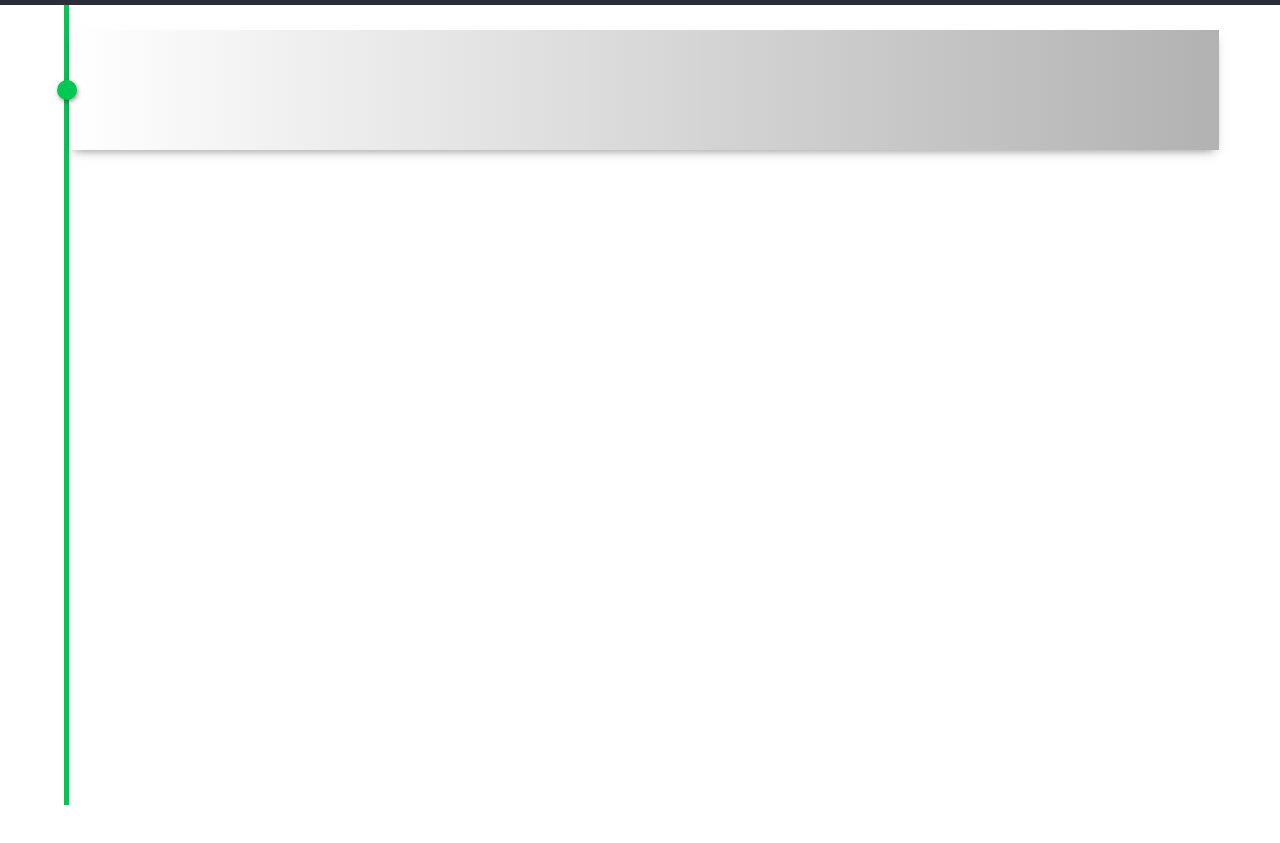
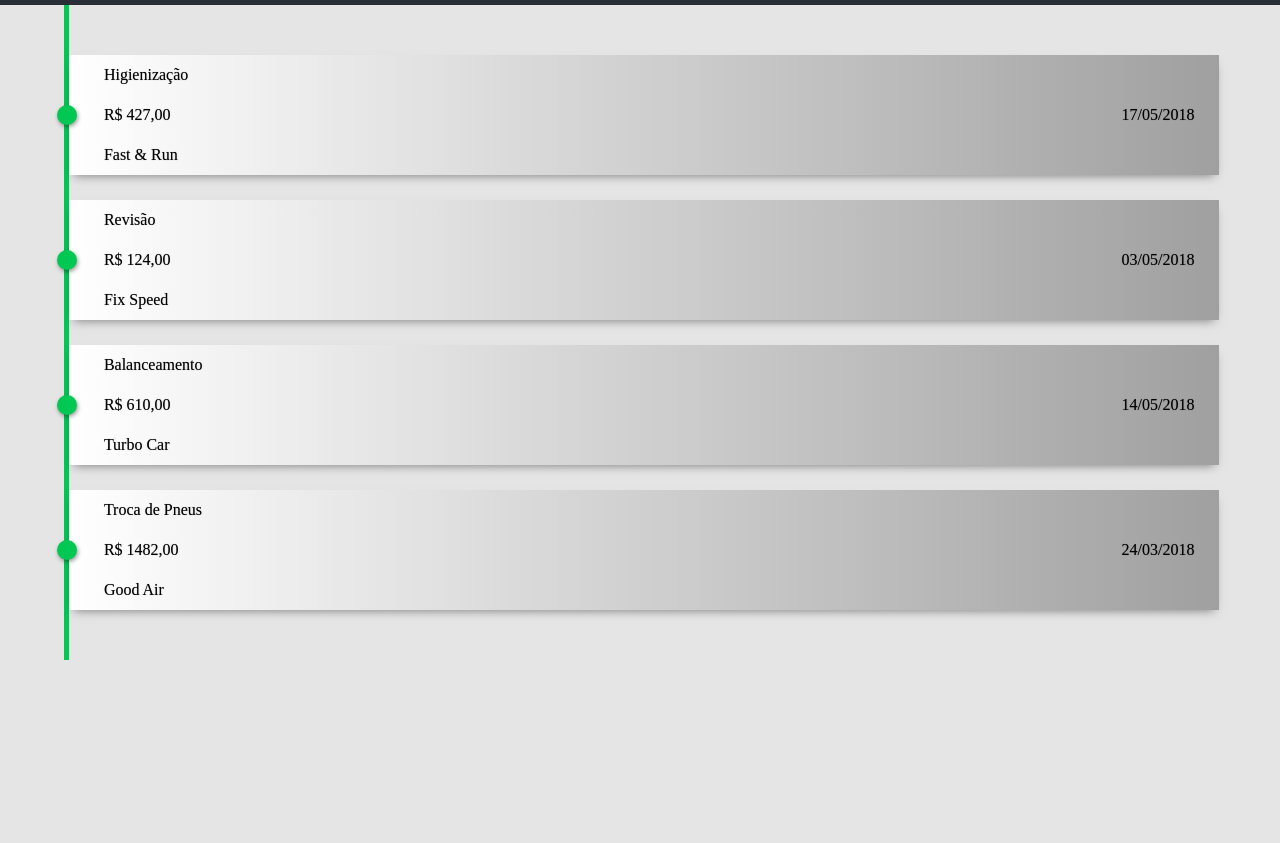
Before and after one commit to kah-eek/Portal-Auto-Center-Mobile, a website: page www/clientService.html in a window 1280 px wide. Shown: the part 45-888 px from the top of the page. After the commit the page ends 800 px from the top, so only its background shows below. Drawn offline with Linux system fonts and the light colour scheme; a web font is replaced by a local one.

Commit message:
finish client services page

```diff
--- a/www/assets/css/clientService.css
+++ b/www/assets/css/clientService.css
@@ -1,4 +1,10 @@
 /* CSS */
+
+body
+{
+  background:rgba(204,204,204,0.5);
+  background-color: rgba(204,204,204,0.5);
+}
 
 /*Main content*/
 .main
@@ -25,7 +31,6 @@
 {
   margin-left: 5%;
   width: 5px;
-  height: 100vh;
 }
 
 /*Card's container*/
@@ -33,13 +38,16 @@
 {
   padding: 25px 0px;
   width: 95%;
-  height: 100vh;
-  /*background-color: gray;*/
+  /*height: 100%;*/
+  /*background-color: rgba(204,204,204,0.5);*/
 }
 
 /*Card*/
 .card
 {
+  margin: 25px 0px;
+  display: flex;
+  flex-direction: row;
   width: 95%;
   height: 120px;
   box-shadow: 0px 5px 10px -5px rgba(0,0,0,0.5);
@@ -57,6 +65,31 @@
   /*background-color: gold;*/
 }
 
+/*Circle content*/
+.circle-content
+{
+  display: flex;
+  flex-direction: column;
+  justify-content: space-around;
+  width: 100%;
+  height: 100%;
+  /*background-color: green;  */
+}
+.row
+{
+  text-shadow: 0px 0px 1px rgba(0,0,0,0.4);
+  padding: 0px 25px;
+  box-sizing: border-box;
+  display: flex;
+  align-items: center;
+  justify-content: space-between;
+  font-family: general;
+  width: 100%;
+  height: 25px;
+  /*background-color: red;*/
+}
+/**********************************/
+
 /*Circle on timeline*/
 .timeline-circle
 {
--- a/www/clientService.html
+++ b/www/clientService.html
@@ -47,11 +47,112 @@
             <div class="timeline-circle green-light"></div>
           </div>
 
+          <!-- Circle content -->
           <div class="circle-content">
 
+            <!-- Service's name -->
+            <div class="row">
+              <span class="block">Higienização</span>
+            </div>
 
+            <!-- Service's price -->
+            <div class="row">
+              <span class="block">R$ 427,00</span>
+              <span class="block">17/05/2018</span>
+            </div>
+
+            <!-- Partner that lended the service -->
+            <div class="row">
+              <span class="block">Fast & Run</span>
+            </div>
+          </div>
+        </div>
+
+        <!-- Card -->
+        <div class="card">
+
+          <!-- Circle container -->
+          <div class="circle-container">
+            <div class="timeline-circle green-light"></div>
           </div>
 
+          <!-- Circle content -->
+          <div class="circle-content">
+
+            <!-- Service's name -->
+            <div class="row">
+              <span class="block">Revisão</span>
+            </div>
+
+            <!-- Service's price -->
+            <div class="row">
+              <span class="block">R$ 124,00</span>
+              <span class="block">03/05/2018</span>
+            </div>
+
+            <!-- Partner that lended the service -->
+            <div class="row">
+              <span class="block">Fix Speed</span>
+            </div>
+          </div>
+        </div>
+
+        <!-- Card -->
+        <div class="card">
+
+          <!-- Circle container -->
+          <div class="circle-container">
+            <div class="timeline-circle green-light"></div>
+          </div>
+
+          <!-- Circle content -->
+          <div class="circle-content">
+
+            <!-- Service's name -->
+            <div class="row">
+              <span class="block">Balanceamento</span>
+            </div>
+
+            <!-- Service's price -->
+            <div class="row">
+              <span class="block">R$ 610,00</span>
+              <span class="block">14/05/2018</span>
+            </div>
+
+            <!-- Partner that lended the service -->
+            <div class="row">
+              <span class="block">Turbo Car</span>
+            </div>
+          </div>
+        </div>
+
+        <!-- Card -->
+        <div class="card">
+
+          <!-- Circle container -->
+          <div class="circle-container">
+            <div class="timeline-circle green-light"></div>
+          </div>
+
+          <!-- Circle content -->
+          <div class="circle-content">
+
+            <!-- Service's name -->
+            <div class="row">
+              <span class="block">Troca de Pneus</span>
+            </div>
+
+            <!-- Service's price -->
+            <div class="row">
+              <span class="block">R$ 1482,00</span>
+              <span class="block">24/03/2018</span>
+            </div>
+
+            <!-- Partner that lended the service -->
+            <div class="row">
+              <span class="block">Good Air</span>
+            </div>
+          </div>
         </div>
 
       </div>
```
Also changed, not shown: www/nav_header.html (+3 -3 lines).
